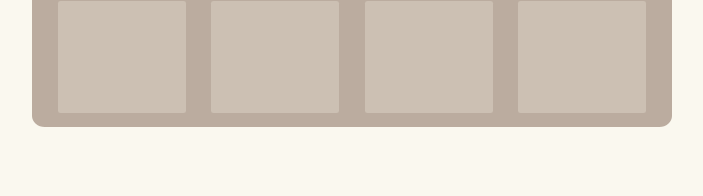
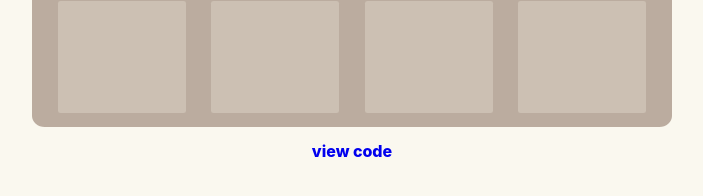
Before and after one commit to dobidugi/2048, a React (Create React App) app: page / in a window 1280 px wide. Shown: the part 594-790 px from the top of the page, without its empty margins (288-991 px from the left). Built offline with nearby package versions, Linux system fonts and the light colour scheme.

Commit message:
Footer 추가 & readme tyepscript 추가

```diff
--- a/src/components/Render.tsx
+++ b/src/components/Render.tsx
@@ -6,6 +6,7 @@ import Game from './game/Game';
 import IntroBox from './boxs/intro/IntroBox';
 import TitleBox from './boxs/title/TitleBox';
 import ScoreBox from './boxs/score/ScoreBox';
+import Footer from './footer/Footer';
 
 function Render(props: BaseProps) {
     const { className } = props;
@@ -17,6 +18,7 @@ function Render(props: BaseProps) {
             </div>
             <IntroBox />
             <Game />
+            <Footer />
         </div>
     )
 }
--- /dev/null
+++ b/src/components/footer/Footer.tsx
@@ -0,0 +1,33 @@
+import React from 'react'
+import styled from 'styled-components'
+import { data } from '../../data';
+import BaseProps from '../../interface/BaseProps'
+
+
+function Footer(props: BaseProps) {
+    const { className } = props;
+    return (
+        <div className={className}>
+            <a href={`${data.Footer.link}`}>{data.Footer.text}</a>
+        </div>
+    )
+}
+
+export default styled(Footer)`
+    display: flex;
+    justify-content: center;
+    align-items: center;
+    width: 100%;
+    height: 3em;
+    font-weight: 800;
+    a {
+        text-decoration: none;
+
+    }
+    a:hover
+    {
+        text-decoration:none;
+        cursor:pointer;
+    }
+
+`
--- a/src/data.ts
+++ b/src/data.ts
@@ -13,6 +13,11 @@ interface Data {
     Score: {
         scoreText: string,
         bestText: string,
+    }
+
+    Footer: {
+        text: string,
+        link: string,
     }
 }
 
@@ -30,6 +35,11 @@ export  const data: Data = {
     Score: {
         scoreText: "SCORE",
         bestText: "BEST",
+    },
+
+    Footer: {
+        text: "view code",
+        link: "https://github.com/dobidugi/2048"
     }
 
 };
```
Also changed, not shown: 1 other file (tests, documents, lock files or other folders).
